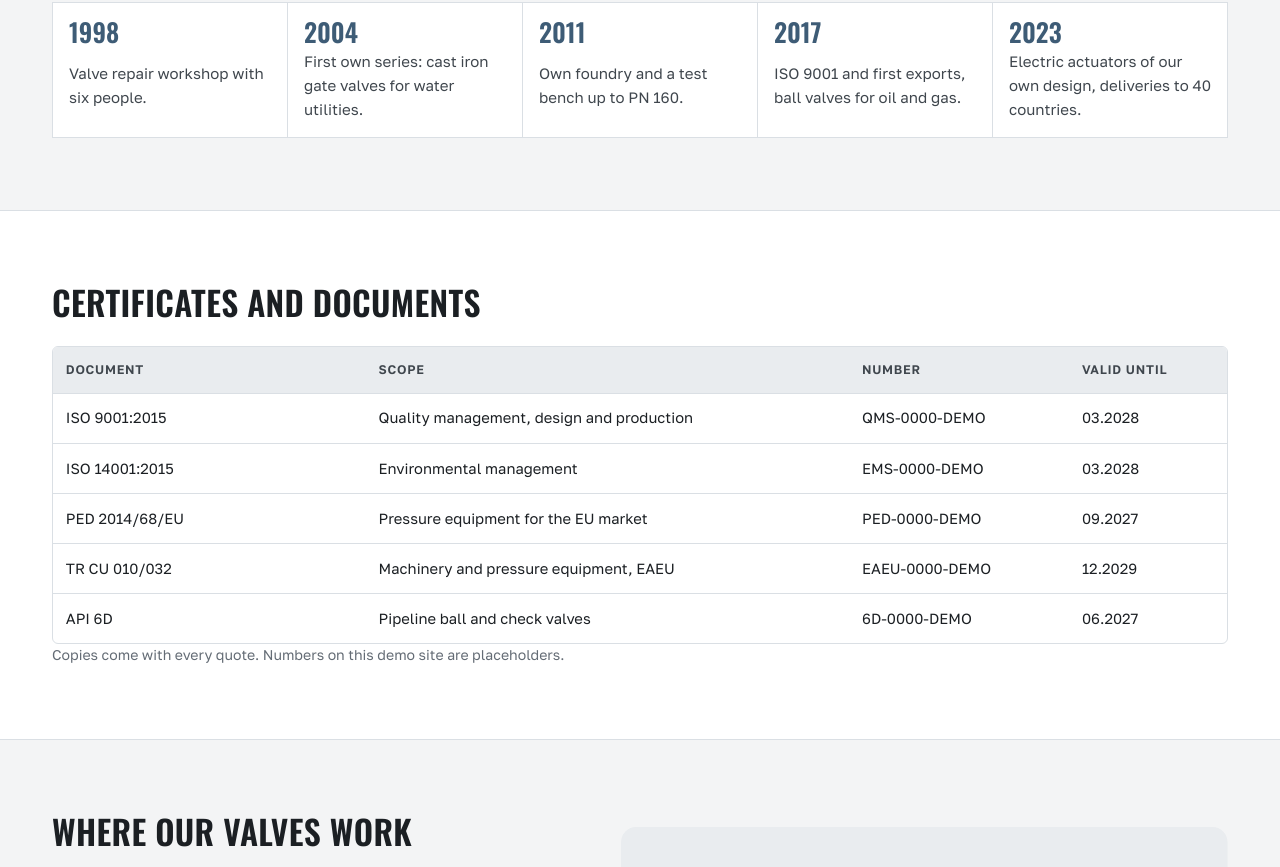
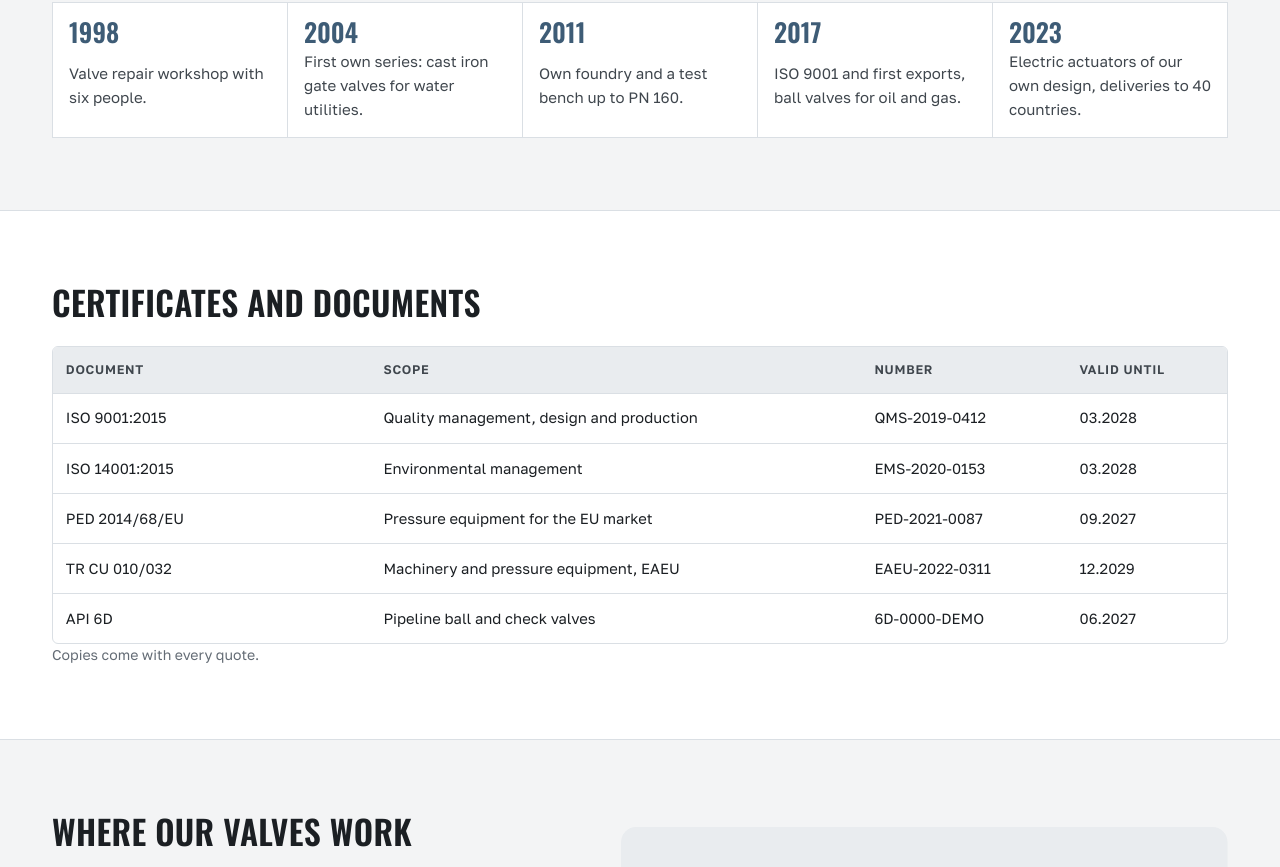
Before and after one commit to dmitrii-mazurkevich/b2b-manufacturer-website, a plain HTML site: page company.html in a window 1280 px wide. Shown: the part 448-1315 px from the top of the page. Drawn offline with nearby package versions, Linux system fonts and the light colour scheme.

Commit message:
Site files, README and preview

```diff
--- a/assets/js/i18n.js
+++ b/assets/js/i18n.js
@@ -30,7 +30,7 @@
       'foot.company': 'Компания',
       'foot.legal': 'Реквизиты',
       'foot.contact': 'Отдел продаж',
-      'foot.concept': 'Концепт-демо, автор - <a href="https://github.com/dmitrii-mazurkevich">Дмитрий Мазуркевич</a>.',
+      'foot.concept': 'Сайт сделал <a href="https://github.com/dmitrii-mazurkevich">Дмитрий Мазуркевич</a>.',
 
       'home.metaTitle': 'Ferrolit - производитель трубопроводной арматуры',
       'home.metaDesc': 'Шаровые краны, задвижки, дисковые затворы, обратные и предохранительные клапаны DN 15-1200, PN до 100. Свой литейный цех и стенд, сертификаты, поставки в 40 стран. Запрос КП онлайн.',
@@ -137,7 +137,7 @@
       'co.c3': 'Оборудование под давлением для рынка ЕС',
       'co.c4': 'Машины и оборудование под давлением, ЕАЭС',
       'co.c5': 'Шаровые и обратные клапаны для трубопроводов',
-      'co.certNote': 'Копии прикладываем к каждому КП. Номера на демо-сайте - заглушки.',
+      'co.certNote': 'Копии прикладываем к каждому КП.',
       'co.geoTitle': 'Где работает наша арматура',
       'co.geoLede': '40 стран, в основном через постоянных дистрибьюторов, которые держат на складе ходовые размеры.',
       'co.g1': 'Европа',
--- a/company.html
+++ b/company.html
@@ -88,15 +88,15 @@
       <table class="specs specs--plain">
         <thead><tr><th scope="col" data-i18n="co.c_doc">Document</th><th scope="col" data-i18n="co.c_scope">Scope</th><th scope="col" data-i18n="co.c_no">Number</th><th scope="col" data-i18n="co.c_valid">Valid until</th></tr></thead>
         <tbody>
-          <tr><th scope="row">ISO 9001:2015</th><td data-i18n="co.c1">Quality management, design and production</td><td>QMS-0000-DEMO</td><td>03.2028</td></tr>
-          <tr><th scope="row">ISO 14001:2015</th><td data-i18n="co.c2">Environmental management</td><td>EMS-0000-DEMO</td><td>03.2028</td></tr>
-          <tr><th scope="row">PED 2014/68/EU</th><td data-i18n="co.c3">Pressure equipment for the EU market</td><td>PED-0000-DEMO</td><td>09.2027</td></tr>
-          <tr><th scope="row">TR CU 010/032</th><td data-i18n="co.c4">Machinery and pressure equipment, EAEU</td><td>EAEU-0000-DEMO</td><td>12.2029</td></tr>
+          <tr><th scope="row">ISO 9001:2015</th><td data-i18n="co.c1">Quality management, design and production</td><td>QMS-2019-0412</td><td>03.2028</td></tr>
+          <tr><th scope="row">ISO 14001:2015</th><td data-i18n="co.c2">Environmental management</td><td>EMS-2020-0153</td><td>03.2028</td></tr>
+          <tr><th scope="row">PED 2014/68/EU</th><td data-i18n="co.c3">Pressure equipment for the EU market</td><td>PED-2021-0087</td><td>09.2027</td></tr>
+          <tr><th scope="row">TR CU 010/032</th><td data-i18n="co.c4">Machinery and pressure equipment, EAEU</td><td>EAEU-2022-0311</td><td>12.2029</td></tr>
           <tr><th scope="row">API 6D</th><td data-i18n="co.c5">Pipeline ball and check valves</td><td>6D-0000-DEMO</td><td>06.2027</td></tr>
         </tbody>
       </table>
     </div>
-    <p class="muted small" data-i18n="co.certNote">Copies come with every quote. Numbers on this demo site are placeholders.</p>
+    <p class="muted small" data-i18n="co.certNote">Copies come with every quote.</p>
   </div>
 </section>
 <section class="section">
```
